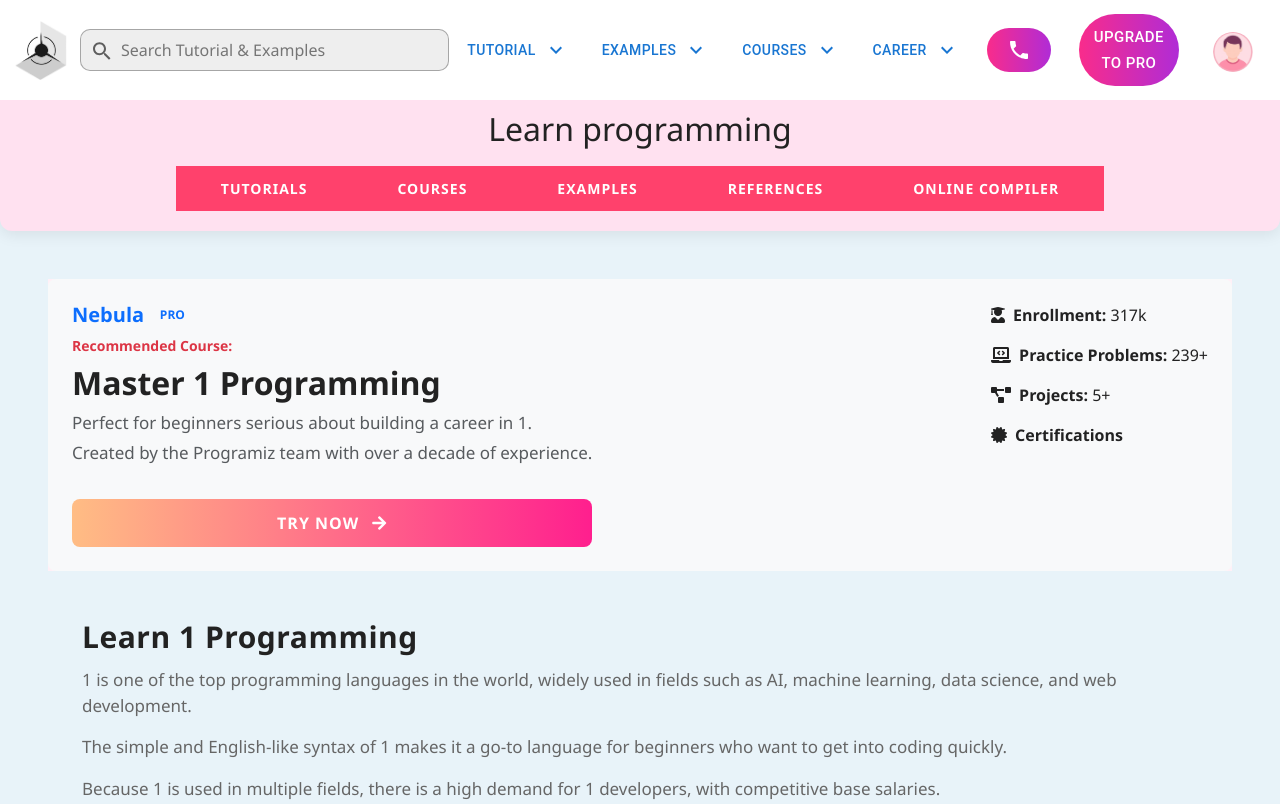
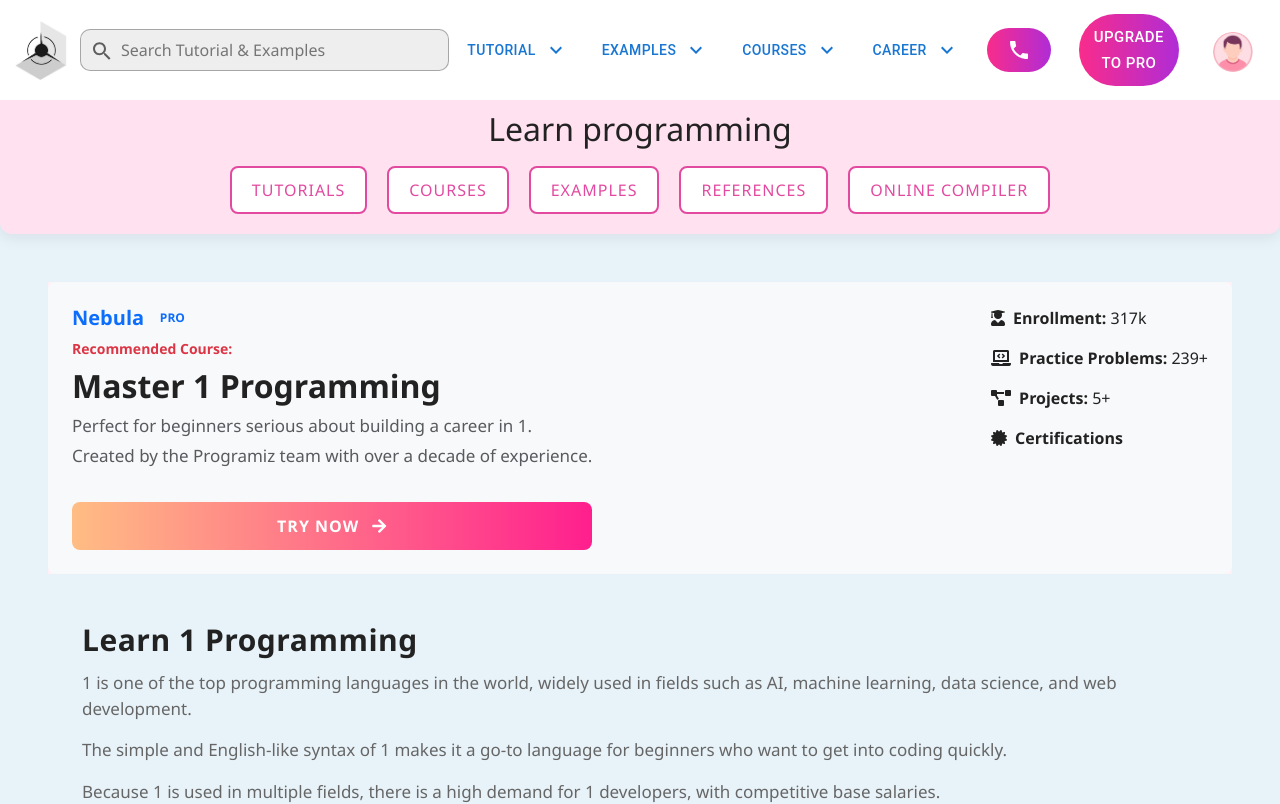
Before and after one commit to nebulaiit/Nebula-Main-Site, a React (Vite) app: page /course/1 in a window 1280 px wide. Shown: the top 804 px of the page. Built offline with nearby package versions, Linux system fonts and the light colour scheme; no server answers.

Commit message:
updated the code

```diff
--- a/src/Components/APIService/apiservice.jsx
+++ b/src/Components/APIService/apiservice.jsx
@@ -5,17 +5,16 @@ import { API_BASE_URL, API_URLs } from './constant';
 //login api
  export const loginUser = async (body) => {
   const url = `${API_BASE_URL}${API_URLs.GET_LOGIN}`;
-console.log(body)
-console.log(url)
-//    try {
-//         const response = await axios.post(url, body)
-//         console.log(response);
-//         return response.data;
 
-//     } catch (error) {
-//         console.error('Error:', error.response || error.message);
-//         throw error;
-//     }
+   try {
+        const response = await axios.post(url, body)
+        console.log(response);
+        return response.data;
+
+    } catch (error) {
+        console.error('Error:', error.response || error.message);
+        throw error;
+    }
 };
 
  export const  signUpUser = async (body) => {
--- a/src/Components/Login/Login.jsx
+++ b/src/Components/Login/Login.jsx
@@ -1,9 +1,11 @@
 import React, { useState } from 'react';
 import { loginUser, signUpUser } from '../APIService/apiservice';
 import './Login.css';
+import { useNavigate } from 'react-router-dom';
 
 const Login = () => {
   const [isSignUpActive, setIsSignUpActive] = useState(false);
+  const navigate = useNavigate();
   const [values, setValues] = useState({
     userName: '',
     email: '',
@@ -23,11 +25,13 @@ const Login = () => {
       const data = await loginUser(values);
       console.log('Login successful:', data);
       localStorage.setItem('token', data.token);
+      localStorage.setItem('userId', data.userId);
 
       alert('Login successful!');
+      navigate('/'); // Redirect to home page after successful login
     }
     catch (error) {
-      setLoginError(error.message);
+      alert(error.message);
     }
   };
 
--- a/src/Components/Pages/Header/Dropmenu.css
+++ b/src/Components/Pages/Header/Dropmenu.css
@@ -6,6 +6,7 @@
   left: 50%;
   transform: translateX(-50%);
   width: 90%;
+  height: auto !important;
   max-width: 1000px;
   background: #fff;
   z-index: 9999;
@@ -99,6 +100,7 @@
 /* ---------- Course Details Box ---------- */
 .dropdown_menu .right-box .course-detail-box {
   background: #fdfdfd;
+  width: 100%;
   border-radius: 12px;
   padding: 20px;
   box-shadow: 0px 4px 15px rgba(0, 0, 0, 0.08);
--- a/src/Components/Pages/LearnNebula/PythonCourse.jsx
+++ b/src/Components/Pages/LearnNebula/PythonCourse.jsx
@@ -23,9 +23,9 @@ const PythonCourse = () => {
     navigate("/try-now");
   };
 
-  useEffect(()=>{
+  useEffect(() => {
 
-    const fetchHeadingList = async () =>{
+    const fetchHeadingList = async () => {
       try {
 
         const response = await getHeadingList(courseName);
@@ -89,7 +89,9 @@ const PythonCourse = () => {
           <p className="text-center">These tutorials will provide you with a solid foundation in {courseName} and prepare you for your career goals.</p>
         </div>
         <div className="container my-5 pink-feature-container">
-          {headings.map((heading) => (
+          {headings
+            .sort((a, b) => a.orderIndex - b.orderIndex)
+            .map((heading) => (
               <div key={heading.id} className="modern-dropdown-card mb-4">
                 <div
                   className={`dropdown-header ${activeIndex === heading.id ? "active" : ""}`}
--- a/src/Components/Pages/NewPage/LanguageHeader.css
+++ b/src/Components/Pages/NewPage/LanguageHeader.css
@@ -50,25 +50,24 @@
 }
 
 
-.language-header .language-header-tabs .language-header-tab:hover,
-.language-header .language-header-tabs .language-header-tab:active {
-
-  transform: translateY(-3px);
-  box-shadow: 0 8px 20px rgba(0, 0, 0, 0.1);
-  background-color: #fff0f7;
+.language-header .language-header-tabs .tab-button {
+  display: inline-block;
+  padding: 10px 20px;
+  background-color: #fff;
+  border: 2px solid #e24aa0;
+  border-radius: 8px;
+  color: #e24aa0;
+  font-weight: 500;
+  font-size: 1rem;
+  text-decoration: none;
+  transition: all 0.2s ease-in-out;
+}
+.language-header .language-header-tabs .tab-button:hover,
+.language-header .language-header-tabs .tab-button:active {
+  background-color: #ffe1f0;
   color: #e24aa0;
   border-color: #e24aa0;
 }
-
-
-
-.language-header .language-header-tabs .language-header-tab--active {
-
-  background-color: #fff0f7;
-  color: #e24aa0;
-  border-color: #e24aa0;
-}
-
 
 
 @media (max-width: 768px) {
--- a/src/Components/Pages/NewPage/LanguageHeader.jsx
+++ b/src/Components/Pages/NewPage/LanguageHeader.jsx
@@ -22,12 +22,12 @@ const handleCourseClick = (courseName , path) => {
   return (
     <div className="language-header">
       <h2>Learn {courseName} programming</h2>
-      <div className="language-tabs">
+      <div className="language-header-tabs">
         {tabs.map((tab) => (
           <button
             key={tab.label}
-            className={location.pathname === tab.path ? 'active-tab' : ''}
-            onClick={() => handleCourseClick(courseName, tab.path)}          >
+            className={`tab-button ${location.pathname.includes(tab.path) ? 'active' : ''}`}
+            onClick={() => handleCourseClick(courseName, tab.path)}>
             {tab.label}
           </button>
         ))}
--- a/src/Components/Pages/SideBar/SideBar.css
+++ b/src/Components/Pages/SideBar/SideBar.css
@@ -22,10 +22,10 @@
   box-shadow: 0 4px 10px rgba(255, 182, 193, 0.2);
 }
 
-.siderbar-wrapper .sidebar .menu-card:hover {
+/* .siderbar-wrapper .sidebar .menu-card:hover {
   background-color: #ffc1cc;
   transform: translateY(-2px);
-}
+} */
 
 .siderbar-wrapper .sidebar .menu-card  .menu-title {
   padding: 18px 24px;
@@ -52,9 +52,11 @@
 }
 
 .siderbar-wrapper .sidebar  .menu-card .submenu ul li .topic-btn{
-  font-size: 13px;
+  font-size: 15px;
   width: 300px;
-  color: #6d6b74;
+  color: #000000c8;
+  text-align: start;
+  text-transform: capitalize;
   padding: 8px 16px;
   background: none;
   margin-bottom: 8px;
@@ -63,11 +65,11 @@
   cursor: pointer;
 }
 
-.siderbar-wrapper .sidebar  .menu-card  .submenu ul li .topic-btn:hover {
+/* .siderbar-wrapper .sidebar  .menu-card  .submenu ul li .topic-btn:hover {
   background: #f0f1f6;
   transform: scale(1.02);
   box-shadow: 0 4px 12px rgba(0, 0, 0, 0.1);
-}
+} */
 
 .siderbar-wrapper .sidebar  .menu-card  .submenu .submenu-item:last-child {
   margin-bottom: 0;
--- a/src/Components/Pages/SideBar/SideBar.jsx
+++ b/src/Components/Pages/SideBar/SideBar.jsx
@@ -1,10 +1,20 @@
-import React, { useState } from 'react';
+import React, { useEffect, useState } from 'react';
 import './SideBar.css';
-import { getContentList } from '../../APIService/apiservice';
 
+function Sidebar({ heading, selectedUrlSlug }) {
+  const [expanded, setExpanded] = useState(null);
 
-function Sidebar({ heading, selectedUrlSlug}) {
-  const [expanded, setExpanded] = useState(null);
+  useEffect(() => {
+    if (heading.length > 0) {
+      const sortedHeadings = [...heading].sort((a, b) => a.orderIndex - b.orderIndex);
+      const firstHeading = sortedHeadings[0];
+      setExpanded(firstHeading.id);
+
+      if (firstHeading.topics && firstHeading.topics.length > 0) {
+        selectedUrlSlug(firstHeading.topics[0].urlSlug);
+      }
+    }
+  }, [heading, selectedUrlSlug]);
 
   const toggleMenu = (index) => {
     setExpanded(index === expanded ? null : index);
@@ -13,23 +23,31 @@ function Sidebar({ heading, selectedUrlSlug}) {
   return (
     <div className="siderbar-wrapper">
       <div className="sidebar">
-        {heading
+        {[...heading]
           .sort((a, b) => a.orderIndex - b.orderIndex)
           .map((heading) => (
-          <div  key={heading.id}  className={`menu-card ${expanded === heading.id ? 'expanded' : ''}`}  onClick={() => toggleMenu(heading.id)}>
+            <div
+              key={heading.id}
+              className={`menu-card ${expanded === heading.id ? 'expanded' : ''}`}
+              onClick={() => toggleMenu(heading.id)}
+            >
               <div className="menu-title">
                 {heading.headingName}
-              <i className={`fas fa-chevron-${expanded === heading.id ? "up" : "down"}`}></i>
+                <i className={`fas fa-chevron-${expanded === heading.id ? 'up' : 'down'}`}></i>
               </div>
               {expanded === heading.id && (
                 <div className="submenu">
                   {heading.topics.length > 0 ? (
-                  <ul className='p-0'>
+                    <ul className="p-0">
                       {heading.topics.map((topic, idx) => (
                         <li key={idx}>
-                        <button className='topic-btn' onClick={(e) =>  {
+                          <button
+                            className="topic-btn"
+                            onClick={(e) => {
                               e.stopPropagation();
-                                                        selectedUrlSlug(topic.urlSlug)}}>
+                              selectedUrlSlug(topic.urlSlug);
+                            }}
+                          >
                             {topic.topicName}
                           </button>
                         </li>
@@ -47,4 +65,4 @@ function Sidebar({ heading, selectedUrlSlug}) {
   );
 }
 
-export default Sidebar ;
+export default Sidebar;
--- /dev/null
+++ b/src/Components/Pages/TutorialPage/selectedTopicContent.jsx
@@ -0,0 +1,45 @@
+import React from 'react';
+import './SelectedTopicContent.css'; // Optional: if you want to isolate styles
+
+export default function SelectedTopicContent({ contentBlocks }) {
+
+  const renderBlock = (block) => {
+    switch (block.type) {
+      case 'heading':
+        return <h2 className='content-heading' key={block.id}>{block.value}</h2>;
+      case 'paragraph':
+        return <p className='content-para' key={block.id}>{block.value}</p>;
+      case 'image':
+        return <img key={block.id} src={block.value} alt={block.extra?.alt || 'Image'} className='content-image' />;
+      case 'code':
+        return (
+          <pre key={block.id} style={{ background: '#f4f4f4', padding: '1rem' }}>
+            <code>{block.value}</code>
+          </pre>
+        );
+      case 'video':
+        return (
+          <iframe
+            key={block.id}
+            src={block.value}
+            title="Video"
+            className='content-video'
+            allow="accelerometer; autoplay; clipboard-write; encrypted-media; gyroscope; picture-in-picture"
+            allowFullScreen
+          />
+        );
+      default:
+        return null;
+    }
+  };
+
+  return (
+    <div className="content-container">
+      {contentBlocks && contentBlocks.length > 0 ? (
+        contentBlocks.map(renderBlock)
+      ) : (
+        <p>No content available.</p>
+      )}
+    </div>
+  );
+}
```
Also changed, not shown: src/Components/Pages/TutorialPage/TutorialPage.jsx (+16 -58 lines), src/Components/Pages/TutorialPage/selectedTopicContent.css (added). Lines whose indentation alone changed are shown as unchanged.
